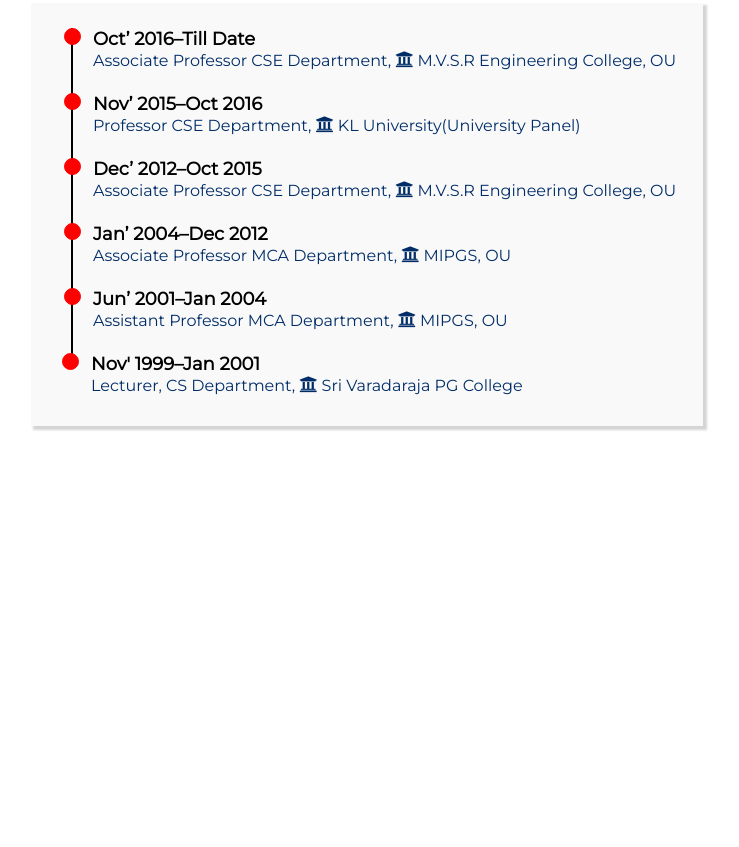
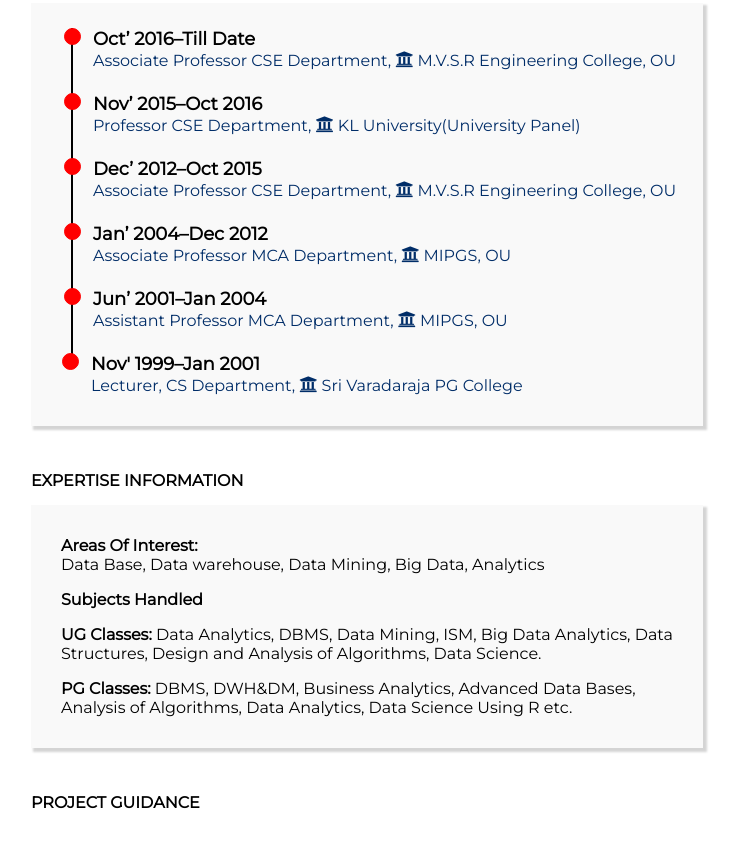
Before and after one commit to imrahulkanna/KP-sir-Portfolio-website, a plain HTML site: page index.html in a window 1280 px wide. Shown: the part 1840-2687 px from the top of the page, without its empty margins (369-1108 px from the left). Before the commit the page ends 2326 px from the top, so only its background shows below. Drawn offline with Linux system fonts and the light colour scheme.

Commit message:
added expertise

```diff
--- a/assets/styles/style.css
+++ b/assets/styles/style.css
@@ -374,3 +374,22 @@
 .experienceBody li p {
   margin-top: -2.5px;
 }
+
+.expertiseInfo-title {
+  margin-top: 45px;
+  font-weight: bold;
+  padding-bottom: 15px;
+}
+
+.expertiseInfo-body {
+  background-color: #f9f9f9;
+  box-shadow: 2.5px 2.5px 2px 1px rgba(44, 43, 43, 0.2);
+  padding: 15px 5px;
+  padding-left: 30px;
+}
+
+.projGuide-title {
+  margin-top: 45px;
+  font-weight: bold;
+  padding-bottom: 15px;
+}
--- a/index.html
+++ b/index.html
@@ -276,8 +276,36 @@
 
         </div>
         <!-- end of Experience -->
+        <!-- start of ExpertiseInfo -->
+        <div class="expertiseInfo">
+            <div class="expertiseInfo-title">EXPERTISE INFORMATION</div>
+            <div class="expertiseInfo-body">
+                <p><span style="font-weight: bold;font-size:16px;">Areas Of Interest:<br>
+                    </span> Data Base, Data
+                    warehouse,
+                    Data Mining, Big
+                    Data, Analytics</p>
+
+                <p><span style="font-weight: bold;font-size:16px;">Subjects Handled</span></p>
+                <p><span style="font-weight: bold;font-size:16px;">UG Classes:</span> Data Analytics, DBMS, Data Mining,
+                    ISM, Big Data Analytics,
+                    Data Structures, Design and Analysis of Algorithms, Data Science.</p>
+
+                <p><span style="font-weight: bold;font-size:16px;">PG Classes:</span> DBMS, DWH&DM, Business Analytics,
+                    Advanced Data Bases, Analysis of Algorithms, Data
+                    Analytics, Data Science Using R etc.</p>
 
 
+            </div>
+        </div>
+        <!-- End of ExpertiseInfo -->
+
+        <!-- start of ProjGuidance -->
+        <div class="projGuide-title">PROJECT GUIDANCE</div>
+        <div class="projGuide-wrapper">
+
+        </div>
+        <!-- End Of ProjGuidance -->
     </div>
 </body>
 
```
Also changed, not shown: 2 other files.
